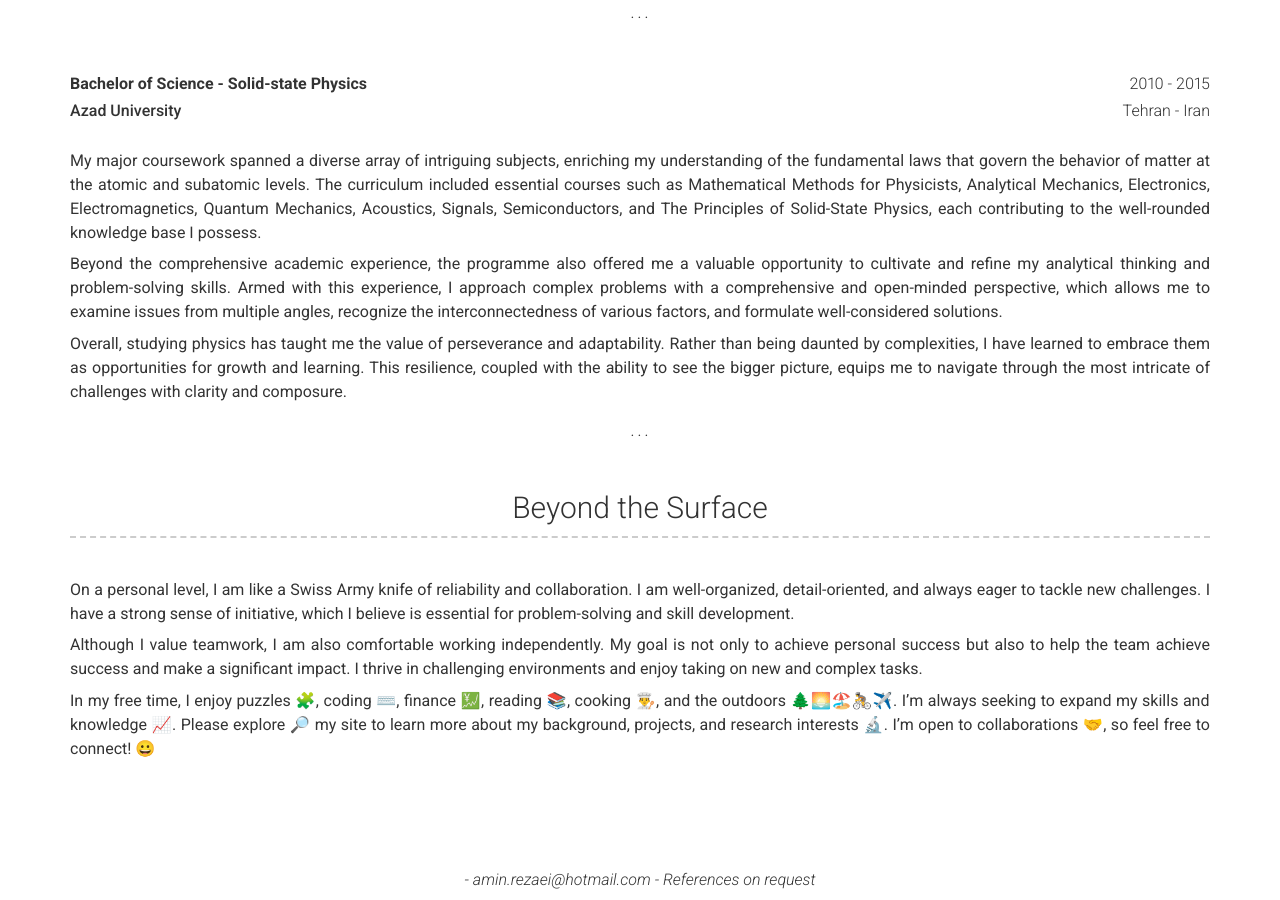
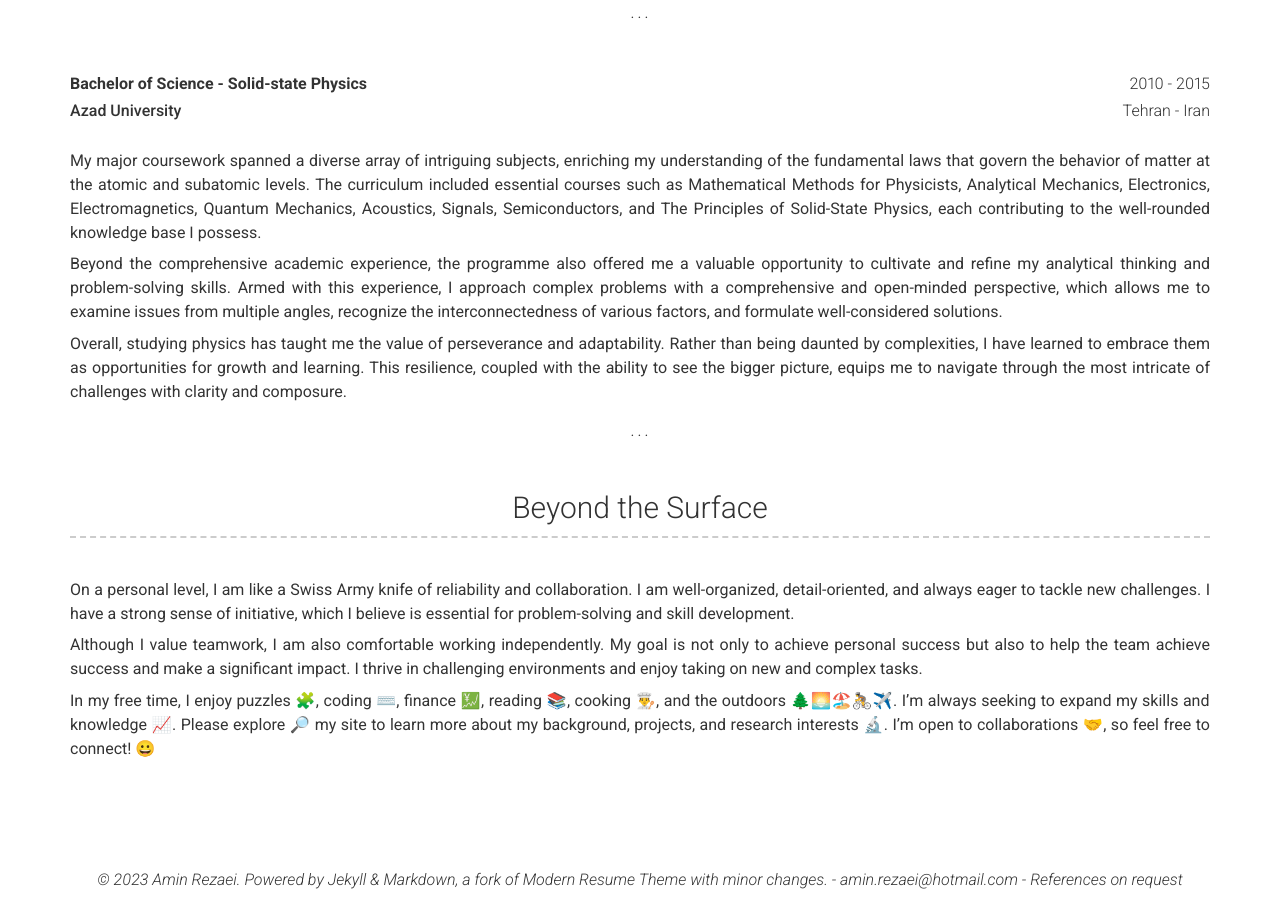
Before and after one commit to aminrezaei-img/CV, a Jekyll site: the page built from index.md, in a window 1280 px wide and 900 px high, scrolled down 1928 px. Built offline with Jekyll 4.4.1, drawn with Linux system fonts in a browser that asks for light colours; nearby versions of some CDN libraries.

Commit message:
Update footer.html

```diff
--- a/_includes/footer.html
+++ b/_includes/footer.html
@@ -1,6 +1,6 @@
 <div class="container footer-container">
   <p>
-    {{ © 2023 site.name Powered by Jekyll & Markdown, a fork of Modern Resume Theme with minor changes. | escape }} -
+    &copy; 2023 {{ site.name }}. Powered by Jekyll & Markdown, a fork of Modern Resume Theme with minor changes. -
     <a href="mailto:{{ site.email }}" target="_blank">{{ site.email | escape }}</a>
     {%- if site.footer_show_references -%}
       &nbsp;- {{ site.references_title | default: "References on request" }}
```
